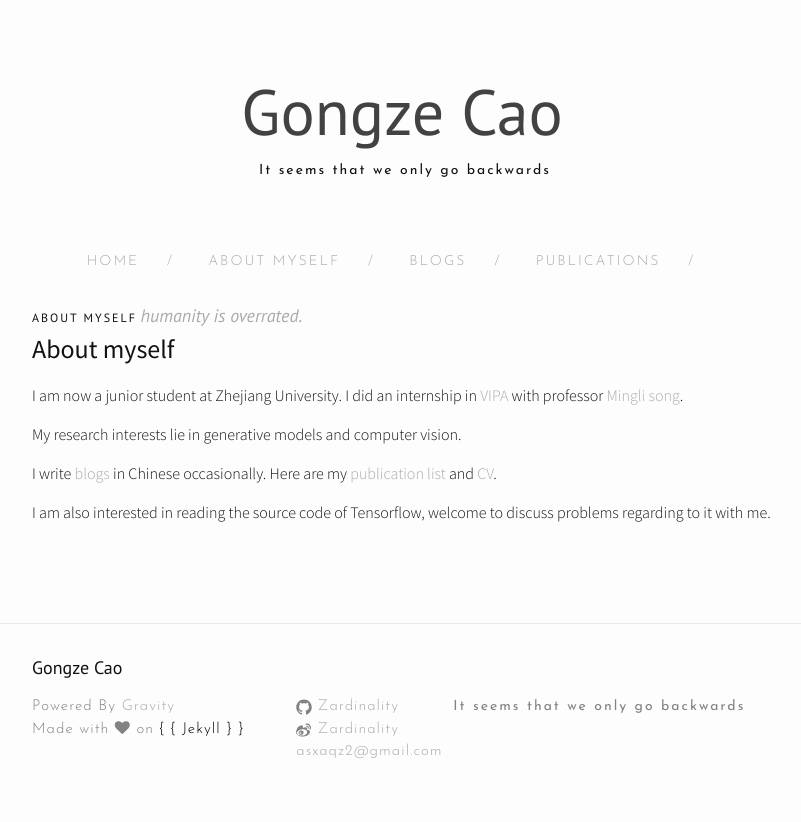
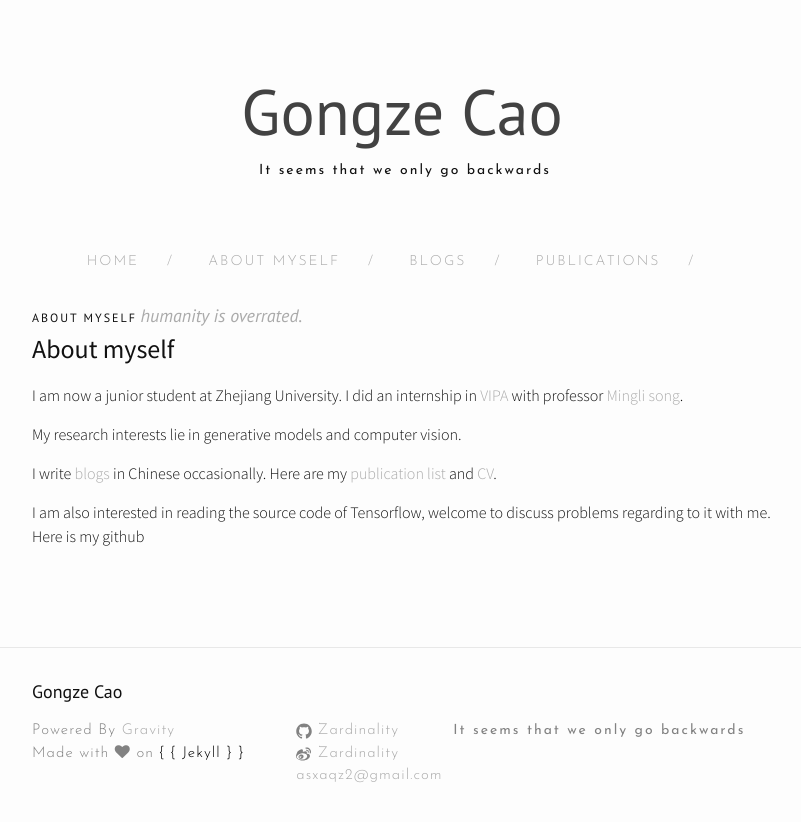
Before and after one commit to Zardinality/zardinality.github.io, a Jekyll site: the page built from About myself.md, in a window 1280 px wide. Shown: the top 822 px of the page, without its empty margins (238-1039 px from the left). Built offline with Jekyll 4.4.1, drawn with Linux system fonts in a browser that asks for light colours; nearby versions of some CDN libraries.

Commit message:
rm DS_Store, update resume

```diff
--- a/About myself.md
+++ b/About myself.md
@@ -13,3 +13,4 @@ My research interests lie in generative models and computer vision.
 I write [blogs]({{ site.url }}/blogs/) in Chinese occasionally. Here are my [publication list]({{ site.url }}/publications) and [CV]({{ site.url }}/static/resume_cv.pdf).
 
 I am also interested in reading the source code of Tensorflow, welcome to discuss problems regarding to it with me.
+Here is my github
```
Also changed, not shown: 3 other files.
